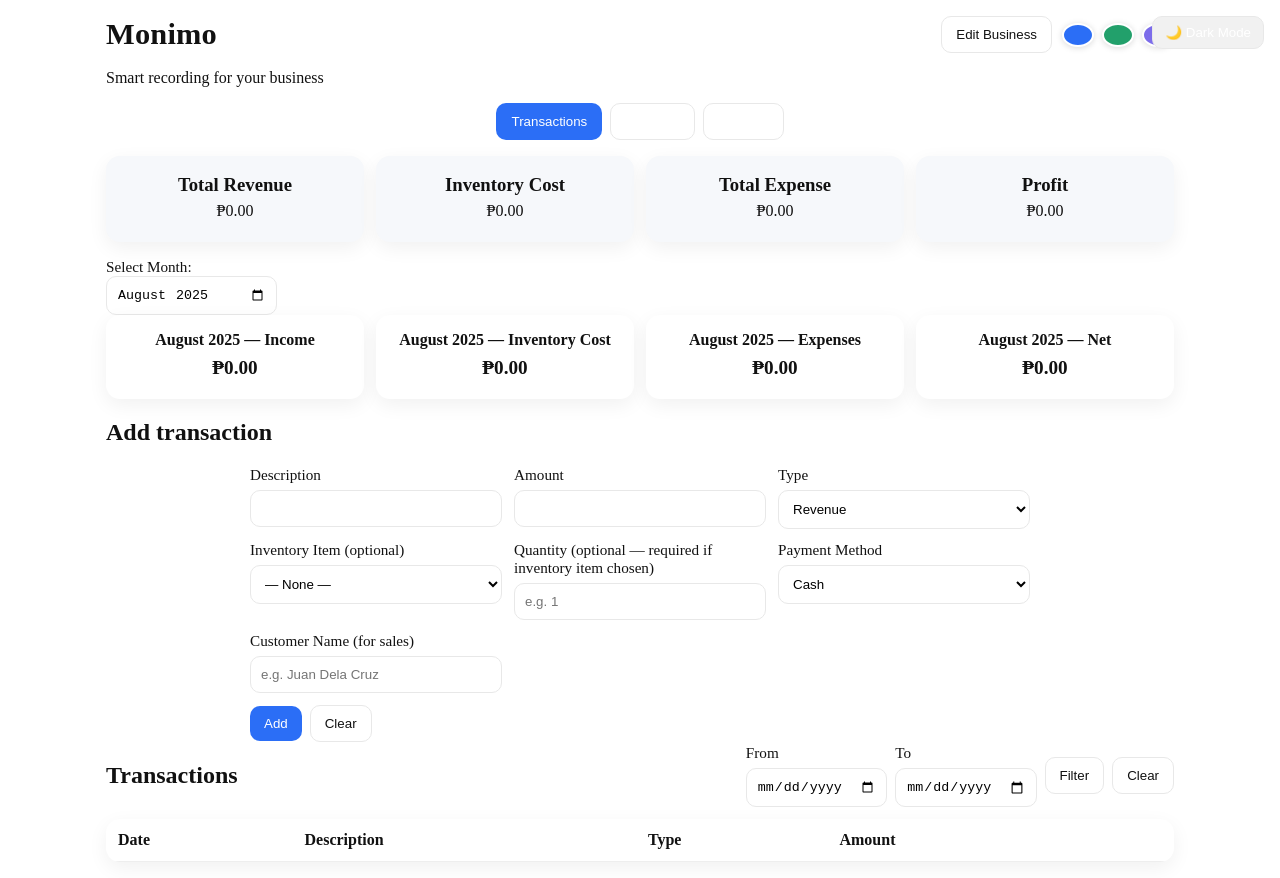
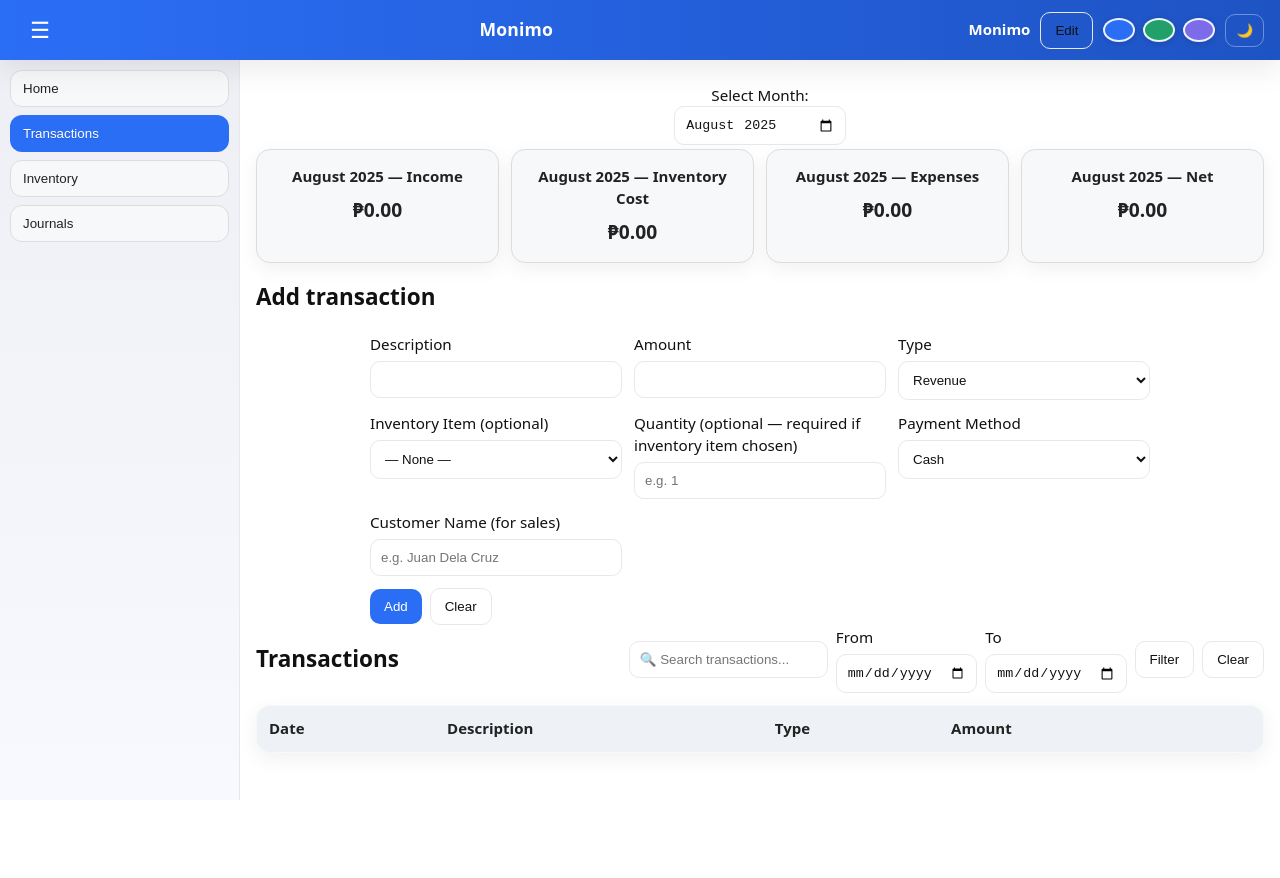
Before and after one commit to regenciarichard01-design/Monimo, a plain HTML site: page index.html in a window 1280 px wide. Both pictures are taken after a click on the button "Transactions". After the commit the page ends 800 px from the top, so only its background shows below. Drawn offline with Linux system fonts and the light colour scheme.

Commit message:
Add files via upload

```diff
--- a/index.html
+++ b/index.html
@@ -7,34 +7,37 @@
   <link rel="stylesheet" href="styles.css" />
 </head>
 <body class="theme-blue">
-  <button id="theme-toggle">🌙 Dark Mode</button>
-
-  <header>
-    <div class="brand-row">
-      <h1 id="bizName">Monimo</h1>
-      <div class="brand-actions">
-        <button id="editBizBtn" class="ghost">Edit Business</button>
-        <div class="accent-picker" title="Accent Color">
+  <!-- 🔹 TOP BAR -->
+  <header class="topbar">
+    <button id="sidebarToggle" class="hamburger" aria-label="Toggle navigation">☰</button>
+    <div class="logo">Monimo</div>
+    <div class="topbar-right">
+      <strong id="bizName">Monimo</strong>
+      <button id="editBizBtn" class="ghost" title="Edit business name">Edit</button>
+      <div class="accent-picker" title="Accent">
         <button class="accent-dot accent-blue" data-accent="blue" aria-label="Blue"></button>
         <button class="accent-dot accent-green" data-accent="green" aria-label="Green"></button>
         <button class="accent-dot accent-lavender" data-accent="lavender" aria-label="Lavender"></button>
       </div>
+      <button id="theme-toggle" title="Toggle theme">🌙</button>
     </div>
-    </div>
-    <p>Smart recording for your business</p>
   </header>
 
-  <!-- NAV -->
-  <nav class="nav">
-    <button class="tab-btn active" data-target="transactionsView">Transactions</button>
-    <button class="tab-btn" data-target="inventoryView">Inventory</button>
-    <button class="tab-btn" data-target="journalsView">Journals</button>
+  <div class="shell">
+    <!-- 🔹 SIDEBAR -->
+    <aside id="sidebar" class="sidebar">
+      <nav class="side-nav">
+        <button class="tab-btn active" data-target="homeView"> Home</button>
+        <button class="tab-btn" data-target="transactionsView"> Transactions</button>
+        <button class="tab-btn" data-target="inventoryView"> Inventory</button>
+        <button class="tab-btn" data-target="journalsView"> Journals</button>
       </nav>
+    </aside>
 
-  <main>
-    <!-- TRANSACTIONS VIEW -->
-    <section id="transactionsView" class="view active">
-      <!-- Overall totals -->
+    <!-- 🔹 MAIN CONTENT -->
+    <main class="main">
+      <!-- HOME VIEW -->
+      <section id="homeView" class="view active">
         <section id="dashboard">
           <div class="card">
             <h3>Total Revenue</h3>
@@ -52,14 +55,18 @@
             <div id="totalExpense">₱0.00</div>
             <div class="muted tiny"></div>
           </div>
-        <div class="card">
+          <div class="card profit-highlight">
   <h3>Profit</h3>
   <div id="profit">₱0.00</div>
 </div>
+
+        </section>
       </section>
 
+      <!-- TRANSACTIONS VIEW -->
+      <section id="transactionsView" class="view">
         <!-- Monthly Summary controls -->
-      <section id="monthly-summary-controls" class="centered">
+        <section id="monthly-summary-controls" class="centered" style="text-align:center;margin:8px 0 4px;">
           <label for="monthPicker">Select Month:</label>
           <input type="month" id="monthPicker">
         </section>
@@ -156,6 +163,8 @@
           <div class="section-head">
             <h2>Transactions</h2>
             <div class="filters">
+              <input type="text" id="searchTransactions" placeholder="🔍 Search transactions..." />
+
               <label>From
                 <input type="date" id="fromDate">
               </label>
@@ -170,7 +179,10 @@
             <thead>
               <tr><th>Date</th><th>Description</th><th>Type</th><th>Amount</th><th></th></tr>
             </thead>
-          <tbody></tbody>
+            <tbody>
+  <tr class="empty-state"><td colspan="5">No transactions yet. Try adding your first sale!</td></tr>
+</tbody>
+
           </table>
         </section>
       </section>
@@ -184,7 +196,7 @@
           </div>
 
           <div class="card">
-          <h3>Add New Item</h3>
+            <h3>Beginning Inventory</h3>
             <form id="inventoryForm">
               <label>Item Name<input id="itemName" required /></label>
               <label>Description<input id="itemDesc" /></label>
@@ -207,7 +219,10 @@
             <thead>
               <tr><th>Name</th><th>Description</th><th>Category</th><th>Qty</th><th>Unit Price</th><th>Total Value</th><th></th></tr>
             </thead>
-          <tbody></tbody>
+            <tbody>
+  <tr class="empty-state"><td colspan="7">No items in inventory. Add your first product!</td></tr>
+</tbody>
+
           </table>
         </section>
 
@@ -310,7 +325,9 @@
         </div>
       </section>
     </main>
-
+  </div>
   <script src="script.js"></script>
+  <!-- ✅ Toast notification container -->
+<div id="toast" class="toast"></div>
 </body>
 </html>
--- a/script.js
+++ b/script.js
@@ -791,6 +791,7 @@
       originalTxnSnapshot = null; editId = null; resetTransactionForm();
       renderTransactions(); renderInventory(); fillInventorySelects();
       updateDashboard(); updateMonthlySummary();
+      showToast("✓ Transaction Added");
       return;
     }
 
@@ -1383,3 +1384,31 @@
     suppField.style.display = (type==='expense' && hasInv) ? 'flex' : 'none';
   }
 }
+// Sidebar toggle
+const sidebar = document.querySelector(".sidebar");
+const sidebarToggle = document.querySelector("#sidebarToggle");
+
+if (sidebar && sidebarToggle) {
+  sidebarToggle.addEventListener("click", () => {
+    sidebar.classList.toggle("collapsed");
+  });
+}
+
+// Dark mode toggle
+const themeToggle = document.querySelector("#theme-toggle");
+if (themeToggle) {
+  themeToggle.addEventListener("click", () => {
+    document.body.classList.toggle("dark");
+    themeToggle.textContent =
+      document.body.classList.contains("dark") ? "☀️ Light Mode" : "🌙 Dark Mode";
+  });
+}
+// ✅ Toast function
+function showToast(message) {
+  const toast = document.getElementById('toast');
+  toast.textContent = message;
+  toast.classList.add('show');
+  setTimeout(() => {
+    toast.classList.remove('show');
+  }, 3000); // visible for 3 seconds
+}
--- a/styles.css
+++ b/styles.css
@@ -1,134 +1,299 @@
+/* =========================================================
+   MONIMO — Clean "Instagram rule" UI
+   - Works with your current HTML (topbar/shell/sidebar/main)
+   - Soft gray cards in light mode (readable!)
+   - Crisp dark mode
+   - Visible tabs + journal subtabs
+   - Accent themes preserved (blue/green/lavender)
+   ========================================================= */
+
+/* -------------------------
+   Core tokens
+   ------------------------- */
 :root{
   --bg: #ffffff;
   --text: #111;
   --muted: #666;
-  --card: #f6f8fb;
+
   --surface: #ffffff;
   --border: #e8e8e8;
+  --radius: 14px;
   --shadow: 0 6px 20px rgba(0,0,0,0.06);
-  --radius: 14px;
 
-  /* accent defaults (blue) */
+  /* Cards (Instagram rule: soft, readable) */
+  --panel-bg: #f7f8fa;         /* soft gray panel */
+  --panel-text: #222;          /* strong readable */
+  --panel-border: #dddddd;
+  --panel-header-bg: #eef1f5;
+
+  /* Accent defaults (blue) */
   --accent: #2b6ef6;
   --accent-strong: #1e53c3;
 }
 
 /* Accent themes */
-body.theme-blue { --accent:#2b6ef6; --accent-strong:#1e53c3; }
-body.theme-green { --accent:#22a06b; --accent-strong:#197e55; }
+body.theme-blue     { --accent:#2b6ef6; --accent-strong:#1e53c3; }
+body.theme-green    { --accent:#22a06b; --accent-strong:#197e55; }
 body.theme-lavender { --accent:#7c6cea; --accent-strong:#5a4dc0; }
 
-/* base layout */
-*{box-sizing:border-box}
-body{
-  margin:0;padding:16px;background:var(--bg);color:var(--text);
-  max-width:1100px;margin-left:auto;margin-right:auto;
-  transition:background-color .25s,color .25s
-}
-header{margin-bottom:16px}
-.brand-row{display:flex;align-items:center;justify-content:space-between;gap:10px}
-.brand-actions{display:flex;align-items:center;gap:10px}
-h1{margin:0;font-size:1.9rem;letter-spacing:.2px}
-.nav{display:flex;gap:8px;justify-content:center;margin-bottom:16px}
-.nav .tab-btn{padding:10px 14px;border-radius:10px;border:1px solid var(--border);background:var(--surface);cursor:pointer}
-.nav .tab-btn.active{background:var(--accent);color:#fff;border-color:transparent}
+/* Dark mode variables */
+body.dark-mode{
+  --bg:#121212;
+  --text:#eaeaea;
+  --muted:#b9b9b9;
 
-/* cards and summaries */
-#dashboard{display:flex;gap:12px;flex-wrap:wrap;margin-bottom:16px;justify-content:center}
-.card{flex:1 1 220px;text-align:center;background:var(--card);padding:18px;border-radius:var(--radius);box-shadow:var(--shadow)}
-.card h3{margin:0 0 6px}
-.summary-row{display:flex;gap:12px;flex-wrap:wrap;margin-bottom:16px;justify-content:center}
-.summary-card{flex:1 1 230px;background:var(--surface);padding:16px;border-radius:var(--radius);box-shadow:var(--shadow);text-align:center}
-.summary-card h4{margin:0 0 8px;font-weight:700}
-.summary-card div{font-size:1.2rem;font-weight:800}
+  --surface:#1a1a1a;
+  --border:#2b2b2b;
+  --shadow:none;
 
-/* forms */
-#add form,#inventoryForm,#stockForm{display:flex;flex-direction:column;gap:12px;max-width:780px;margin:0 auto}
-.form-grid{display:grid;grid-template-columns:repeat(3,minmax(0,1fr));gap:12px}
-label{display:flex;flex-direction:column;font-size:0.95rem;gap:6px}
-input,select{padding:10px;border:1px solid var(--border);border-radius:10px;background:var(--surface)}
-input:focus,select:focus{outline:2px solid var(--accent);outline-offset:1px}
-button{padding:10px 14px;border:none;border-radius:10px;cursor:pointer;background:var(--accent);color:#fff;transition:transform .06s ease, background .18s}
-button:hover{background:var(--accent-strong)}
-button:active{transform:translateY(1px)}
-button.ghost{background:transparent;color:var(--text);border:1px solid var(--border)}
-button.ghost:hover{background:#f3f5fa}
-.actions{display:flex;gap:8px;align-items:center}
-
-/* tables */
-table{width:100%;border-collapse:collapse;background:var(--surface);border-radius:14px;overflow:hidden;margin-top:10px;box-shadow:var(--shadow)}
-th,td{padding:12px;border-bottom:1px solid #eee;text-align:left;vertical-align:middle}
-td:nth-child(6), th:nth-child(6), td:nth-child(7), th:nth-child(7){text-align:right}
-tr.low-stock td{background:#fff6f6}
-.muted{font-size:0.86rem;color:var(--muted);margin-top:4px}
-.tiny{font-size:0.75rem}
-
-/* inventory layout */
-.inventory-top{display:flex;gap:12px;margin-bottom:12px;align-items:flex-start;flex-wrap:wrap}
-.inventory-total{min-width:240px}
-
-/* view hiding */
-.view{display:none}
-.view.active{display:block}
-.hidden{display:none}
-
-/* per-item log row */
-.item-log-row td{background:#f9fafb;padding:8px;font-size:0.95rem}
-
-/* inventory log card */
-.inventory-log-card{margin-top:14px;text-align:center}
-#toggleOverallLog{border-radius:10px;padding:8px 12px}
-
-/* theme & accent UI */
-#theme-toggle{position:fixed;right:16px;top:16px;padding:8px 12px;border-radius:10px;border:1px solid var(--border);background:#f1f1f1;cursor:pointer;z-index:20}
-body.dark-mode #theme-toggle{background:#333;color:#fff;border-color:#444}
-.accent-picker{display:flex;gap:8px}
-.accent-dot{width:22px;height:22px;border-radius:50%;border:2px solid #fff;box-shadow:0 1px 6px rgba(0,0,0,.15);cursor:pointer}
-.accent-blue{background:#2b6ef6}
-.accent-green{background:#22a06b}
-.accent-lavender{background:#7c6cea}
-
-/* dark mode */
-body.dark-mode{
-  --bg:#121212; --text:#eaeaea; --muted:#b9b9b9;
-  --card:#1e1e1e; --surface:#1a1a1a; --border:#2b2b2b; --shadow:none;
-}
-body.dark-mode table, body.dark-mode th, body.dark-mode td{background:transparent;color:#fff;border-color:#2b2b2b}
-body.dark-mode input, body.dark-mode select, body.dark-mode button.ghost{background:#191919;color:#fff;border:1px solid #444}
-body.dark-mode .nav .tab-btn{background:#2a2a2a;color:#eaeaea;border-color:#2b2b2b}
-body.dark-mode .nav .tab-btn.active{background:var(--accent-strong)}
-
-/* responsive */
-@media (max-width:900px){
-  .form-grid{grid-template-columns:repeat(2,minmax(0,1fr))}
-}
-@media (max-width:720px){
-  .summary-card,.card{flex-basis:100%}
-  #theme-toggle{right:8px;top:8px}
-  .inventory-top{flex-direction:column}
-  .form-grid{grid-template-columns:1fr}
+  --panel-bg:#1f1f1f;
+  --panel-text:#f1f1f1;
+  --panel-border:#3a3a3a;
+  --panel-header-bg:#262626;
 }
 
-/* ------------------ Journals UI styles ------------------ */
-.journal-nav { display:flex; gap:8px; justify-content:center; margin-bottom:12px; flex-wrap:wrap; }
-.journal-subtab-btn { padding:8px 12px; border-radius:10px; border:1px solid var(--border); background:var(--surface); cursor:pointer; }
-.journal-subtab-btn.active { background:var(--accent); color:#fff; border-color:transparent; }
-.journal-subview { display:none; }
-.journal-subview.active { display:block; }
+/* -------------------------
+   Resets & base
+   ------------------------- */
+*{ box-sizing:border-box }
+html,body{ height:100% }
+body{
+  margin:0;
+  background:var(--bg);
+  color:var(--text);
+  transition: background-color .25s, color .25s;
+  font: 500 15px/1.45 ui-sans-serif, system-ui, -apple-system, "Segoe UI", Roboto, "Helvetica Neue", Arial;
+}
 
-/* mark-paid / pay-supplier buttons */
-.mark-paid-btn, .pay-supplier-btn { padding:8px 10px; border-radius:10px; border:none; background:#4caf50; color:#fff; cursor:pointer; }
-.mark-paid-btn:hover, .pay-supplier-btn:hover { background:#3d8b40; }
-.partial-btn { padding:8px 10px; border-radius:10px; border:none; background:#ff8c00; color:#fff; cursor:pointer; }
-.partial-btn:hover { background:#e27b00; }
-.edit-btn, .del-btn { padding:7px 10px; border-radius:10px; border:none; background:#777; color:#fff; }
-.edit-btn:hover { background:#5f5f5f; }
-.del-btn { background:#e25252; }
-.del-btn:hover { background:#c64545; }
+/* -------------------------
+   Topbar
+   ------------------------- */
+.topbar{
+  position:fixed; inset:0 0 auto 0; height:60px; z-index:50;
+  display:flex; align-items:center; justify-content:space-between; gap:12px;
+  padding:0 16px; color:#fff;
+  background: linear-gradient(90deg, var(--accent), var(--accent-strong));
+  box-shadow:0 10px 30px rgba(0,0,0,.08);
+}
+.logo{ font-weight:800; letter-spacing:.2px; font-size:1.1rem }
+.hamburger{ background:transparent; border:none; color:#fff; font-size:1.4rem; cursor:pointer }
+.topbar-right{ display:flex; align-items:center; gap:10px }
+#theme-toggle{
+  border:1px solid rgba(255,255,255,.35);
+  background:transparent; color:#fff;
+  padding:8px 10px; border-radius:10px; cursor:pointer;
+}
 
-/* Transactions section header */
-.section-head{display:flex;align-items:center;justify-content:space-between;gap:8px}
-.filters{display:flex;align-items:center;gap:8px}
+/* Accent picker */
+.accent-picker{ display:flex; gap:8px; align-items:center }
+.accent-dot{
+  width:18px; height:18px; border-radius:50%;
+  border:2px solid rgba(255,255,255,.9);
+  box-shadow:0 1px 6px rgba(0,0,0,.15); cursor:pointer;
+}
+.accent-blue{ background:#2b6ef6 }
+.accent-green{ background:#22a06b }
+.accent-lavender{ background:#7c6cea }
+.ghost{ background:transparent; color:inherit; border:1px solid var(--border) }
 
-/* conditional fields */
-.conditional{display:none}
+/* -------------------------
+   Shell layout
+   ------------------------- */
+.shell{ display:flex; min-height:100vh; padding-top:60px }
+
+/* Sidebar */
+.sidebar{
+  position:fixed; top:60px; bottom:0; left:0; width:240px; overflow:auto;
+  background:linear-gradient(180deg, rgba(0,0,0,.04), transparent), #f7f9ff;
+  border-right:1px solid var(--border);
+  transition: width .25s ease, background .25s ease, border-color .25s ease;
+}
+.sidebar.collapsed{ width:64px }
+.side-nav{ display:flex; flex-direction:column; padding:10px }
+
+/* Sidebar – dark */
+body.dark-mode .sidebar{
+  background: linear-gradient(180deg, rgba(255,255,255,.04), transparent), #1a1a1a;
+  border-right:1px solid var(--border);
+}
+
+/* Main content */
+.main{
+  flex:1; margin-left:240px; padding:16px;
+  transition: margin-left .25s ease; max-width:100%;
+}
+.sidebar.collapsed ~ .main{ margin-left:64px }
+
+/* -------------------------
+   Tabs (sidebar) + Journal subtabs
+   ------------------------- */
+.tab-btn,
+.journal-subtab-btn{
+  padding:10px 12px;
+  border-radius:12px;
+  border:1px solid var(--panel-border);
+  background:var(--panel-bg);
+  color:var(--panel-text);
+  cursor:pointer; text-align:left;
+  margin-bottom:8px;
+  transition: background .2s, color .2s, border-color .2s, transform .06s;
+}
+.tab-btn:hover,
+.journal-subtab-btn:hover{
+  background: color-mix(in oklab, var(--panel-bg), #000 4%);
+}
+.tab-btn:active,
+.journal-subtab-btn:active{ transform: translateY(1px) }
+.tab-btn.active,
+.journal-subtab-btn.active{
+  background:var(--accent); color:#fff; border-color:transparent;
+  text-shadow: 0 1px 0 rgba(0,0,0,.15);
+}
+
+/* Make the journal subtab row breathe a bit */
+.journal-nav{
+  display:flex; gap:8px; justify-content:center;
+  margin: 0 0 12px; flex-wrap:wrap;
+}
+
+/* -------------------------
+   Cards & summaries (IG-style panels)
+   ------------------------- */
+#dashboard{ display:flex; gap:12px; flex-wrap:wrap; margin-bottom:16px; justify-content:center }
+.card{
+  flex:1 1 220px; text-align:center;
+  background:var(--panel-bg); color:var(--panel-text);
+  padding:18px; border-radius:var(--radius);
+  border:1px solid var(--panel-border);
+  box-shadow:var(--shadow);
+}
+.card h3{ margin:0 0 6px }
+
+.summary-row{ display:flex; gap:12px; flex-wrap:wrap; margin-bottom:16px; justify-content:center }
+.summary-card{
+  flex:1 1 230px;
+  background:var(--panel-bg); color:var(--panel-text);
+  padding:16px; border-radius:var(--radius);
+  border:1px solid var(--panel-border);
+  box-shadow:var(--shadow); text-align:center;
+}
+.summary-card h4{ margin:0 0 8px; font-weight:700 }
+.summary-card div{ font-size:1.2rem; font-weight:800 }
+
+/* Inventory summary + logs also panels */
+.inventory-log-card{
+  margin-top:14px; text-align:center;
+  background:var(--panel-bg); color:var(--panel-text);
+  border:1px solid var(--panel-border); border-radius:var(--radius);
+  box-shadow:var(--shadow); padding:12px;
+}
+#toggleOverallLog{ border-radius:10px; padding:8px 12px }
+
+/* Make journal subviews look like cards too */
+.journal-subview{
+  display:none; /* toggled by JS */
+  background:var(--panel-bg); color:var(--panel-text);
+  border:1px solid var(--panel-border); border-radius:var(--radius);
+  box-shadow:var(--shadow); padding:12px;
+}
+.journal-subview.active{ display:block }
+.journal-subview h2{ margin:0 0 10px; color:var(--panel-text) }
+
+/* -------------------------
+   Forms & controls
+   ------------------------- */
+#add form, #inventoryForm, #stockForm{
+  display:flex; flex-direction:column; gap:12px; max-width:780px; margin:0 auto;
+}
+.form-grid{ display:grid; grid-template-columns:repeat(3, minmax(0,1fr)); gap:12px }
+label{ display:flex; flex-direction:column; font-size:0.95rem; gap:6px }
+
+input,select{
+  padding:10px; border:1px solid var(--border); border-radius:10px; background:var(--surface); color:var(--text);
+  transition: border-color .2s, background-color .2s;
+}
+input:focus,select:focus{ outline:2px solid var(--accent); outline-offset:1px }
+
+button{
+  padding:10px 14px; border:none; border-radius:10px; cursor:pointer;
+  background:var(--accent); color:#fff;
+  transition: transform .06s, background .18s, opacity .18s;
+}
+button:hover{ background:var(--accent-strong) }
+button:active{ transform:translateY(1px) }
+button.ghost{ background:transparent; color:var(--text); border:1px solid var(--border) }
+button.ghost:hover{ background: color-mix(in oklab, var(--panel-bg), #000 3%) }
+.actions{ display:flex; gap:8px; align-items:center }
+
+.muted{ font-size:0.86rem; color:var(--muted); margin-top:4px }
+.tiny{ font-size:0.75rem }
+
+/* -------------------------
+   Tables (inside panels)
+   ------------------------- */
+table{
+  width:100%; border-collapse:collapse; background:var(--panel-bg);
+  color:var(--panel-text);
+  border-radius:14px; overflow:hidden; margin-top:10px;
+  border:1px solid var(--panel-border);
+  box-shadow:var(--shadow);
+}
+th,td{ padding:12px; border-bottom:1px solid var(--panel-border); text-align:left; vertical-align:middle }
+table thead th{ background:var(--panel-header-bg); color:var(--panel-text) }
+td:nth-child(6), th:nth-child(6), td:nth-child(7), th:nth-child(7){ text-align:right }
+tbody tr:hover td{ background: color-mix(in oklab, var(--panel-bg), #000 2.5%) }
+body.dark-mode tbody tr:hover td{ background: color-mix(in oklab, var(--panel-bg), #fff 3%) }
+tr.low-stock td{ background:#fff6f6 }
+body.dark-mode tr.low-stock td{ background:#2a1f1f }
+
+/* -------------------------
+   Inventory layout
+   ------------------------- */
+.inventory-top{ display:flex; gap:12px; margin-bottom:12px; align-items:flex-start; flex-wrap:wrap }
+.inventory-total{ min-width:240px }
+
+/* -------------------------
+   Views (JS toggles)
+   ------------------------- */
+.view{ display:none }
+.view.active{ display:block }
+.hidden{ display:none }
+
+/* -------------------------
+   Transactions section header
+   ------------------------- */
+.section-head{ display:flex; align-items:center; justify-content:space-between; gap:8px }
+.filters{ display:flex; align-items:center; gap:8px }
+
+/* Conditional fields */
+.conditional{ display:none }
+
+/* -------------------------
+   Responsive
+   ------------------------- */
+@media (max-width:900px){ .form-grid{ grid-template-columns:repeat(2, minmax(0,1fr)) } }
+@media (max-width:720px){
+  .summary-card,.card{ flex-basis:100% }
+  .inventory-top{ flex-direction:column }
+  .form-grid{ grid-template-columns:1fr }
+}
+/* Toast notification */
+#toast {
+  position: fixed;
+  bottom: 20px;
+  right: 20px;
+  background: var(--accent);
+  color: #fff;
+  padding: 12px 20px;
+  border-radius: 8px;
+  box-shadow: 0 4px 12px rgba(0,0,0,0.2);
+  opacity: 0;
+  pointer-events: none;
+  transition: opacity 0.4s ease, transform 0.4s ease;
+  transform: translateY(20px);
+  z-index: 9999;
+}
+#toast.show {
+  opacity: 1;
+  transform: translateY(0);
+}
```
Lines whose indentation alone changed are shown as unchanged.
